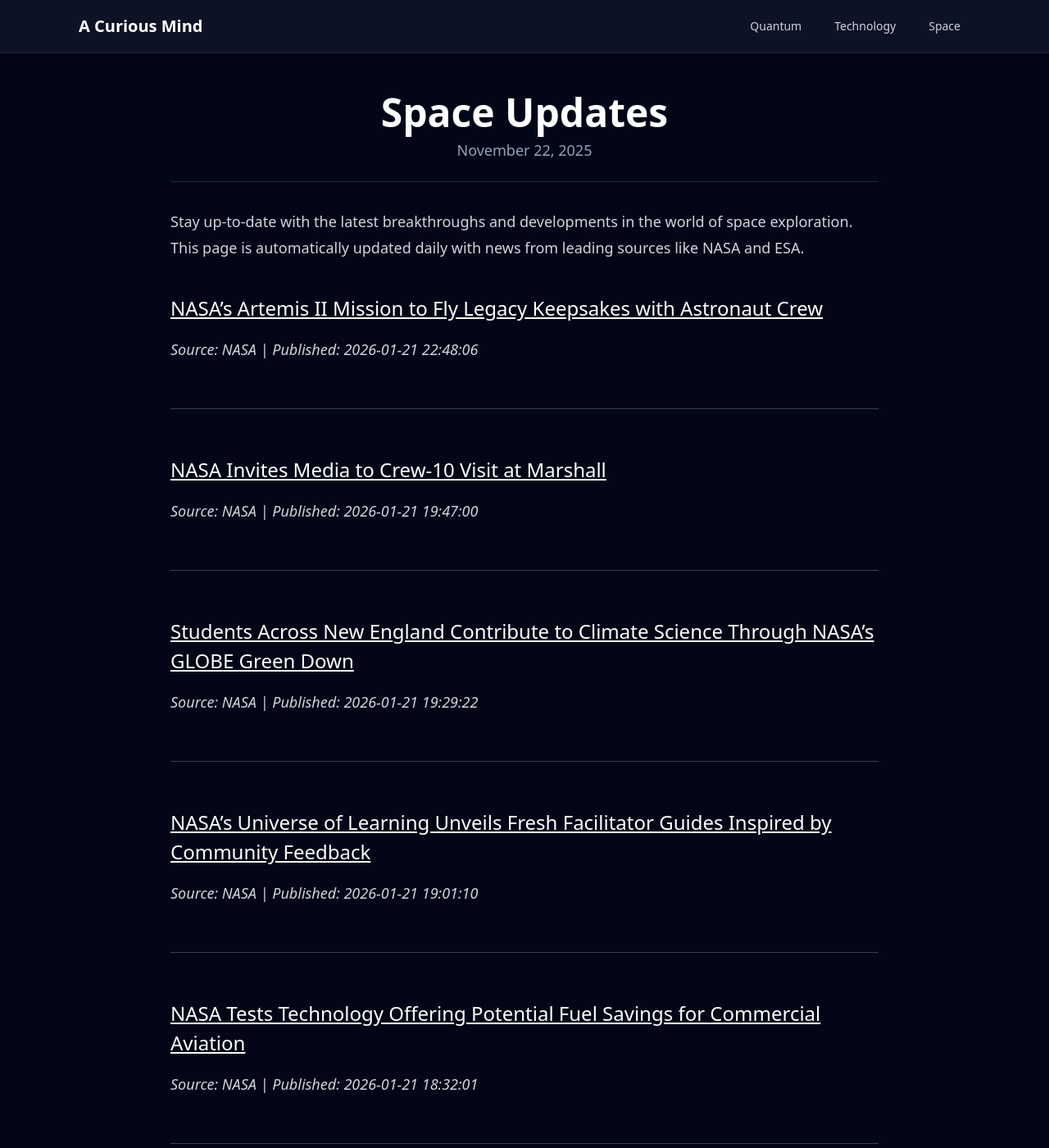
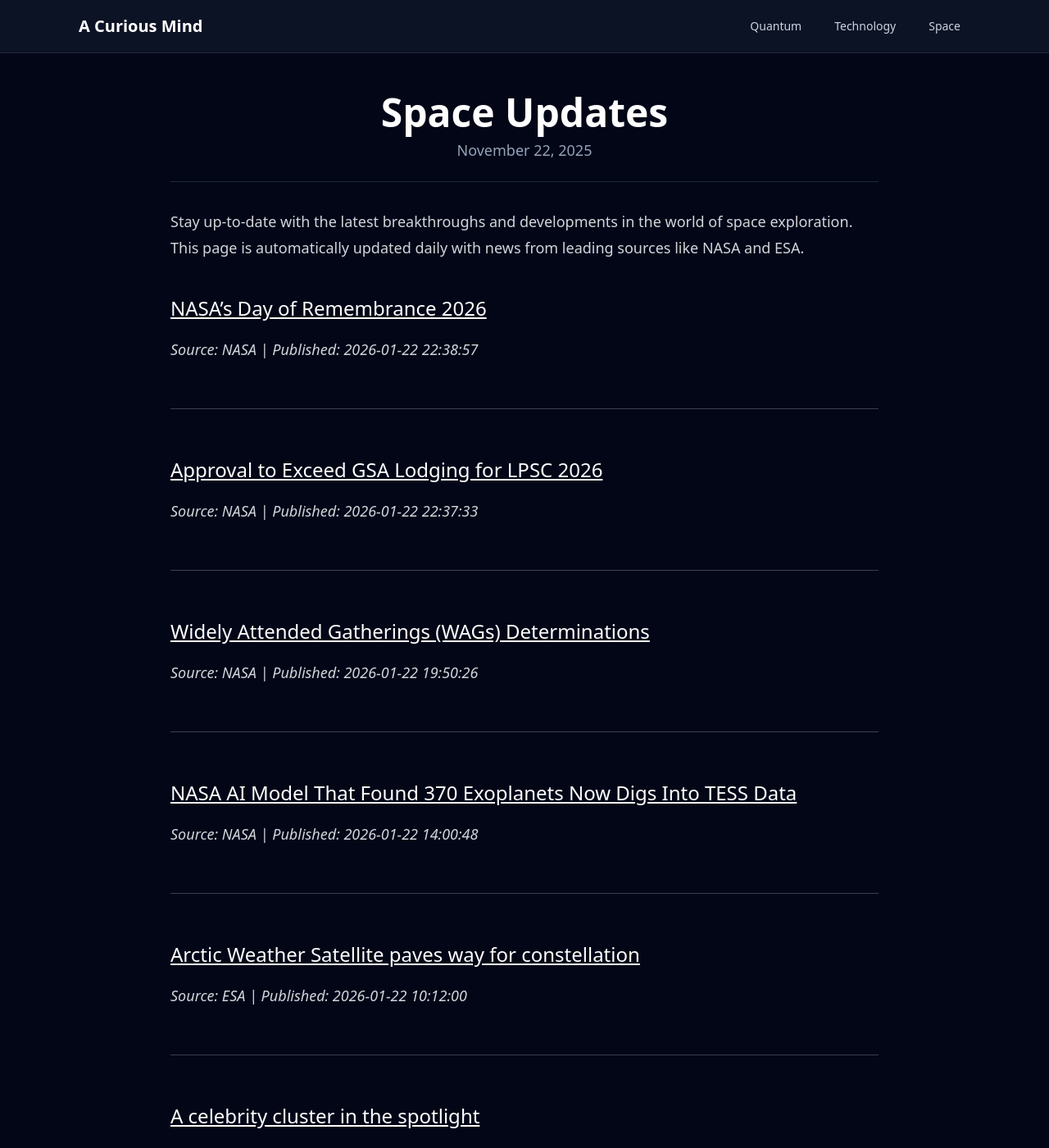
Before and after one commit to onehl7/onehl7.github.io, a Jekyll site: the page built from _posts/2025-11-22-space-updates.md, in a window 1280 px wide and 1400 px high. Shown: the whole window at 82% size. Built offline with Jekyll 4.4.1, drawn with Linux system fonts in a browser that asks for light colours; nearby versions of some CDN libraries; some of the changed text lies outside the part shown.

Commit message:
Update space news data

```diff
--- a/_data/space_news.json
+++ b/_data/space_news.json
@@ -1,33 +1,45 @@
 [
   {
     "source": "NASA",
-    "title": "NASA\u2019s Artemis II Mission to Fly Legacy Keepsakes with Astronaut Crew",
-    "link": "https://www.nasa.gov/missions/artemis/artemis-2/nasas-artemis-ii-mission-to-fly-legacy-keepsakes-with-astronaut-crew/",
-    "published": "2026-01-21 22:48:06"
+    "title": "NASA\u2019s Day of Remembrance 2026",
+    "link": "https://www.nasa.gov/image-article/nasas-day-of-remembrance-2026/",
+    "published": "2026-01-22 22:38:57"
   },
   {
     "source": "NASA",
-    "title": "NASA Invites Media to Crew-10 Visit at Marshall",
-    "link": "https://www.nasa.gov/news-release/nasa-invites-media-to-crew-10-visit-at-marshall/",
-    "published": "2026-01-21 19:47:00"
+    "title": "Approval to Exceed GSA Lodging for LPSC 2026",
+    "link": "https://science.nasa.gov/science-research/for-researchers/approval-to-exceed-gsa-lodging-for-lpsc-2026/",
+    "published": "2026-01-22 22:37:33"
   },
   {
     "source": "NASA",
-    "title": "Students Across New England Contribute to Climate Science Through NASA\u2019s GLOBE Green Down",
-    "link": "https://science.nasa.gov/learning-resources/science-activation/students-across-new-england-contribute-to-climate-science-through-nasas-globe-green-down/",
-    "published": "2026-01-21 19:29:22"
+    "title": "Widely Attended Gatherings (WAGs) Determinations",
+    "link": "https://www.nasa.gov/organizations/nasa-ethics-advice-for-widely-attended-gatherings-wags/",
+    "published": "2026-01-22 19:50:26"
   },
   {
     "source": "NASA",
-    "title": "NASA\u2019s Universe of Learning Unveils Fresh Facilitator Guides Inspired by Community Feedback",
-    "link": "https://science.nasa.gov/learning-resources/science-activation/nasas-universe-of-learning-unveils-fresh-facilitator-guides-inspired-by-community-feedback/",
-    "published": "2026-01-21 19:01:10"
+    "title": "NASA AI Model That Found 370 Exoplanets Now Digs Into TESS Data",
+    "link": "https://science.nasa.gov/open-science/deep-learning-exoplanets-tess/",
+    "published": "2026-01-22 14:00:48"
+  },
+  {
+    "source": "ESA",
+    "title": "Arctic Weather Satellite paves way for constellation",
+    "link": "https://www.esa.int/Applications/Observing_the_Earth/Meteorological_missions/Arctic_Weather_Satellite/Arctic_Weather_Satellite_paves_way_for_constellation",
+    "published": "2026-01-22 10:12:00"
+  },
+  {
+    "source": "ESA",
+    "title": "A celebrity cluster in the spotlight",
+    "link": "https://www.esa.int/ESA_Multimedia/Images/2026/01/A_celebrity_cluster_in_the_spotlight",
+    "published": "2026-01-22 09:00:00"
   },
   {
     "source": "NASA",
-    "title": "NASA Tests Technology Offering Potential Fuel Savings for Commercial Aviation",
-    "link": "https://www.nasa.gov/centers-and-facilities/armstrong/nasa-tests-technology-offering-potential-fuel-savings-for-commercial-aviation/",
-    "published": "2026-01-21 18:32:01"
+    "title": "Snow Buries Kamchatka",
+    "link": "https://science.nasa.gov/earth/earth-observatory/snow-buries-kamchatka/",
+    "published": "2026-01-22 05:01:00"
   },
   {
     "source": "ESA",
@@ -46,17 +58,5 @@
     "title": "Artificial intelligence in manufacturing rocket parts",
     "link": "https://www.esa.int/Enabling_Support/Space_Transportation/Future_space_transportation/Artificial_intelligence_in_manufacturing_rocket_parts",
     "published": "2026-01-21 08:27:00"
-  },
-  {
-    "source": "ESA",
-    "title": "Magnetic avalanches power solar flares, finds Solar Orbiter",
-    "link": "https://www.esa.int/Science_Exploration/Space_Science/Solar_Orbiter/Magnetic_avalanches_power_solar_flares_finds_Solar_Orbiter",
-    "published": "2026-01-21 08:00:00"
-  },
-  {
-    "source": "ESA",
-    "title": "Legs made for a Mars landing",
-    "link": "https://www.esa.int/Science_Exploration/Human_and_Robotic_Exploration/Legs_made_for_a_Mars_landing",
-    "published": "2026-01-21 07:50:00"
   }
 ]
```
